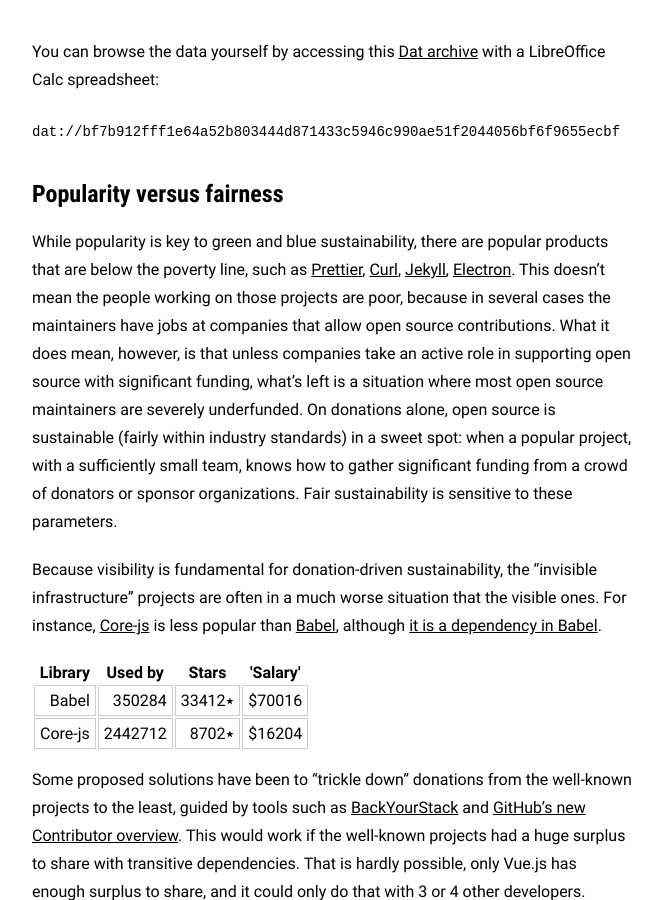
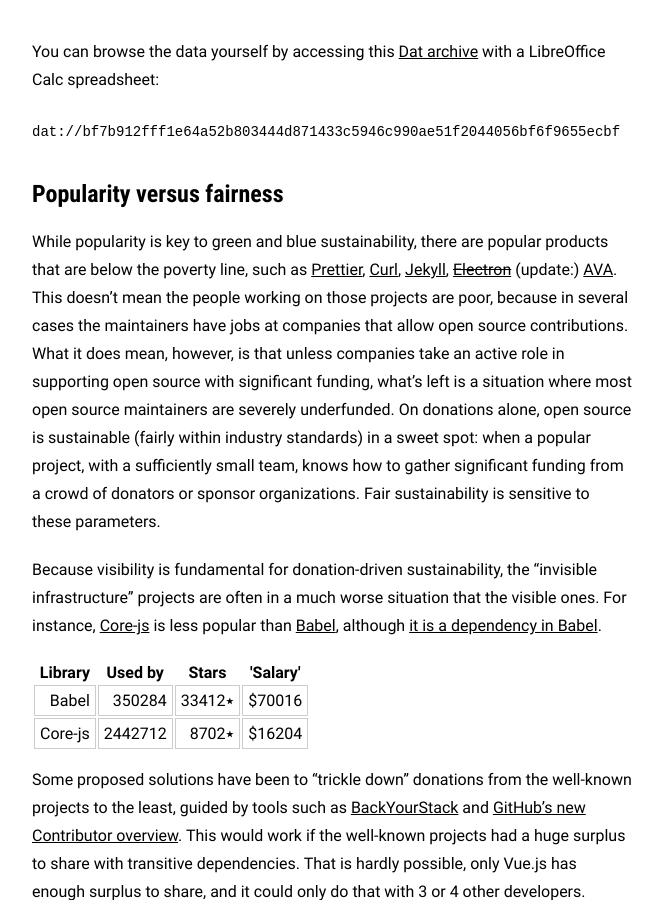
Before and after one commit to staltz/staltz.com, a Jekyll site: the page built from _posts/2019-06-13-software-below-the-poverty-line.md, in a window 1280 px wide and 900 px high, scrolled down 3647 px. Shown: the whole window, without its empty margins (308-971 px from the left). Built offline with Jekyll 4.4.1, drawn with Linux system fonts in a browser that asks for light colours; nearby versions of some CDN libraries; comment, search, counter and statistics services are not loaded.

Commit message:
update software below poverty

```diff
--- a/_posts/2019-06-13-software-below-the-poverty-line.md
+++ b/_posts/2019-06-13-software-below-the-poverty-line.md
@@ -47,7 +47,7 @@ dat://bf7b912fff1e64a52b803444d871433c5946c990ae51f2044056bf6f9655ecbf
 
 ## Popularity versus fairness
 
-While popularity is key to green and blue sustainability, there are popular products that are below the poverty line, such as [Prettier](https://github.com/prettier/prettier), [Curl](https://github.com/curl/curl), [Jekyll](https://github.com/jekyll/jekyll), [Electron](https://github.com/electron/electron). This doesn't mean the people working on those projects are poor, because in several cases the maintainers have jobs at companies that allow open source contributions. What it does mean, however, is that unless companies take an active role in supporting open source with significant funding, what's left is a situation where most open source maintainers are severely underfunded. On donations alone, open source is sustainable (fairly within industry standards) in a sweet spot: when a popular project, with a sufficiently small team, knows how to gather significant funding from a crowd of donators or sponsor organizations. Fair sustainability is sensitive to these parameters.
+While popularity is key to green and blue sustainability, there are popular products that are below the poverty line, such as [Prettier](https://github.com/prettier/prettier), [Curl](https://github.com/curl/curl), [Jekyll](https://github.com/jekyll/jekyll), ~~[Electron](https://github.com/electron/electron)~~ (update:) [AVA](https://github.com/avajs/). This doesn't mean the people working on those projects are poor, because in several cases the maintainers have jobs at companies that allow open source contributions. What it does mean, however, is that unless companies take an active role in supporting open source with significant funding, what's left is a situation where most open source maintainers are severely underfunded. On donations alone, open source is sustainable (fairly within industry standards) in a sweet spot: when a popular project, with a sufficiently small team, knows how to gather significant funding from a crowd of donators or sponsor organizations. Fair sustainability is sensitive to these parameters.
 
 Because visibility is fundamental for donation-driven sustainability, the "invisible infrastructure" projects are often in a much worse situation that the visible ones. For instance, [Core-js](https://github.com/zloirock/core-js) is less popular than [Babel](https://github.com/babel/babel), although [it is a dependency in Babel](https://babeljs.io/docs/en/next/babel-polyfill.html).
 
```
Also changed, not shown: 1 other file.
